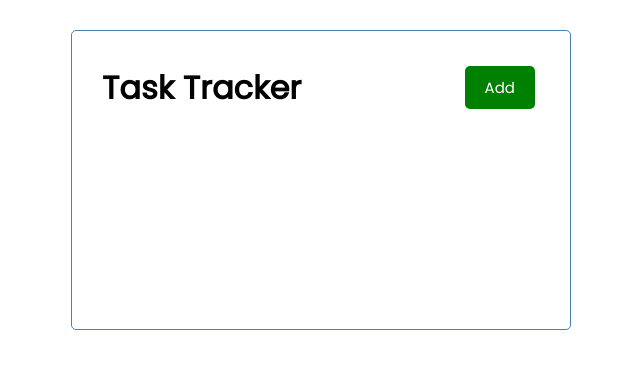
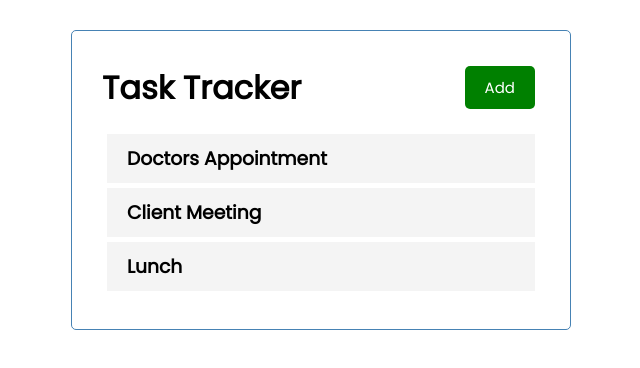
Before and after one commit to fajarslvn/task-tracker, a React (Vite) app: page / in a window 1280 px wide. Shown: the top 368 px of the page, without its empty margins (319-959 px from the left). Built offline with nearby package versions, Linux system fonts and the light colour scheme.

Commit message:
add task component

```diff
--- a/src/components/App.jsx
+++ b/src/components/App.jsx
@@ -1,9 +1,33 @@
+import { useState } from 'react'
 import Header from "./Header"
+import Tasks from './Tasks'
 
 const App = () => {
+  const [tasks, setTasks] = useState([
+    {
+      id: 1,
+      text: 'Doctors Appointment',
+      day: 'Feb 5th at 2:30pm',
+      reminder: true,
+    },
+    {
+     id: 2,
+     text: 'Client Meeting',
+     day: 'Feb 6th at 10:00am',
+     reminder: true,
+   },
+   {
+     id: 3,
+     text: 'Lunch',
+     day: 'Feb 7th at 1:00pm',
+     reminder: false,
+   },
+ ])
+
   return (
     <div className="container">
       <Header />
+      <Tasks tasks={tasks}/>
     </div>
   )
 }
--- a/src/components/Button.jsx
+++ b/src/components/Button.jsx
@@ -1,8 +1,10 @@
 import PropTypes from 'prop-types';
 
-const Button = ({ color, text }) => {
+const Button = ({ color, text, onClick }) => {
   return (
-    <button style={{ backgroundColor: color }} className="btn">
+    <button onClick={onClick}
+    style={{ backgroundColor: color }}
+    className="btn">
       {text}
     </button>
   );
@@ -16,6 +18,7 @@ Button.defaultProps = {
 Button.propTypes = {
   text: PropTypes.string,
   color: PropTypes.string,
+  onClick: PropTypes.func,
 };
 
 export default Button;
--- a/src/components/Header.jsx
+++ b/src/components/Header.jsx
@@ -2,10 +2,14 @@ import PropTypes from 'prop-types'
 import Button from './Button'
 
 const Header = ({ title }) => {
+  const onClick = () => {
+    console.log('Click');
+  }
+
   return (
     <header className='header'>
       <h1>{title}</h1>
-      <Button color='green' text='Add'/>
+      <Button color='green' text='Add' onClick={onClick} />
     </header>
   )
 }
--- /dev/null
+++ b/src/components/Task.jsx
@@ -0,0 +1,9 @@
+const Task = ({ task }) => {
+  return (
+    <div className='task'>
+      <h3>{task.text}</h3>
+    </div>
+  )
+}
+
+export default Task
--- /dev/null
+++ b/src/components/Tasks.jsx
@@ -0,0 +1,12 @@
+import Task from './Task'
+const Tasks = ({ tasks }) => {
+  return (
+    <>
+      {tasks.map((task) => (
+        <Task key={task.id} task={task} />
+      ))}
+    </>
+  )
+}
+
+export default Tasks
```
